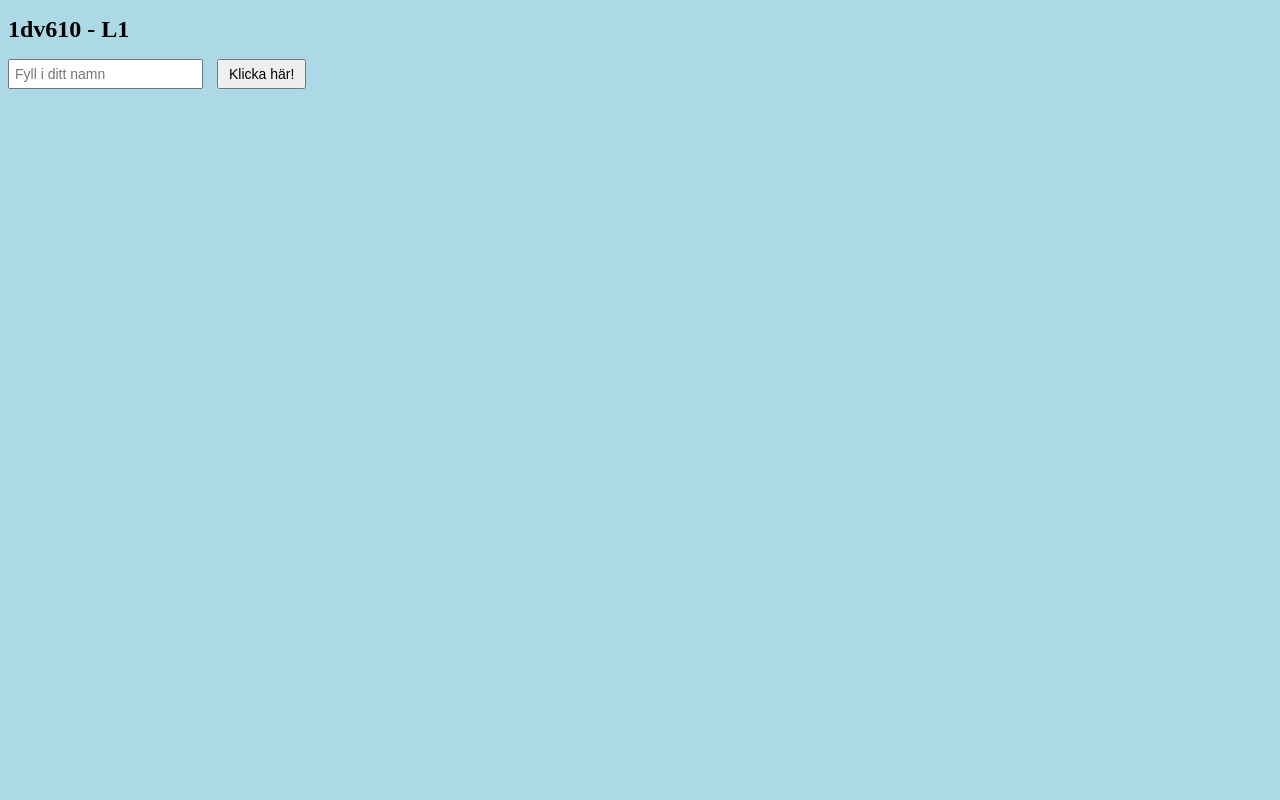
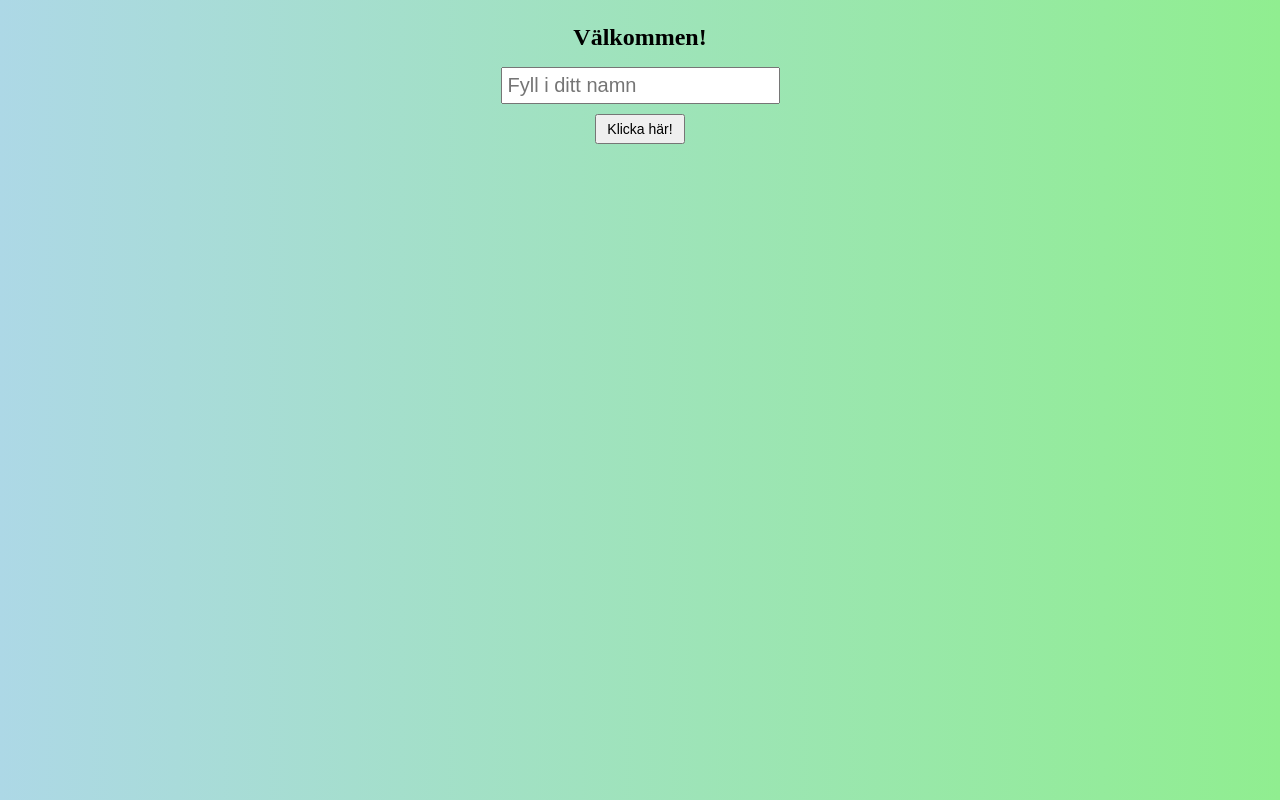
Before and after one commit to Jensprog/1dv610, a website: page src/index.html in a window 1280 px wide. Drawn offline with Linux system fonts and the light colour scheme.

Commit message:
More changes

```diff
--- a/src/index.html
+++ b/src/index.html
@@ -8,7 +8,7 @@
     <title>L1</title>
 </head>
 <body>
-    <h1>1dv610 - L1</h1>
+    <h1>Välkommen!</h1>
     <input type="text" id="name" placeholder="Fyll i ditt namn">
     <button onclick="displayGreeting()">Klicka här!</button>
     <div id="greeting"></div>
--- a/src/styles.css
+++ b/src/styles.css
@@ -2,28 +2,35 @@ h1 {
     font-size: 24px;
 }
 
+input {
+    padding: 5px;
+    font-size: 20px;
+}
+
 body {
     background-color: lightblue;
-}
-
-input {
-    padding: 5px;
-    font-size: 14px;
+    background: linear-gradient(to right, lightblue, lightgreen);
+    display: flex;
+    align-items: center;
+    justify-content: center;
+    flex-direction: column;
 }
 
 button {
     padding: 5px 10px;
     font-size: 14px;
-    margin-left: 10px;
+    margin: 10px;
     cursor: pointer;
 }
 
 #greeting {
+    font-size: 20px;
     font-weight: bold;
     margin: 20px 0 0 0;
 }
 
 #fact {
+    font-size: 20px;
     font-style: italic;
     margin: 10px 0 0 0;
 }
```
